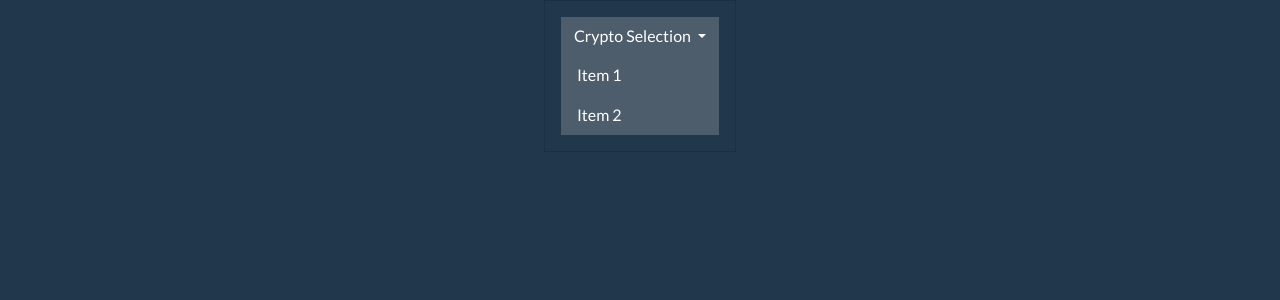
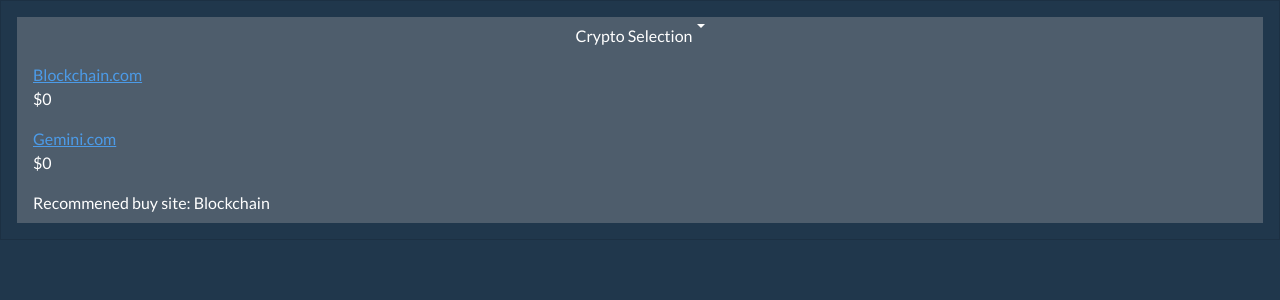
Before and after one commit to DannyMoses/chainalysis-takehome, a Flask app: page / in a window 1280 px wide. Shown: the top 300 px of the page. Run offline with Flask 2, Linux system fonts and the light colour scheme; data that the repository does not hold is empty; some libraries are stand-ins or nearby versions.

Commit message:
proof of concept works

```diff
--- a/app.py
+++ b/app.py
@@ -32,6 +32,9 @@
    print(exchange, currency)
    return 200
 
-@app.route("/update", methods=["GET"])
-def update():
-    return {"blockchain" : float(getFromBlockchain("BTC-USD")), "gemini" : float(getFromGemini("btcusd"))}
+@app.route("/update/<crypto>", methods=["GET"])
+def update(crypto="BTC"):
+    if (crypto == "BTC"):
+        return {"blockchain" : float(getFromBlockchain("BTC-USD")), "gemini" : float(getFromGemini("btcusd"))}
+    elif (crypto == "ETH"):
+        return {"blockchain" : float(getFromBlockchain("ETH-USD")), "gemini" : float(getFromGemini("ethusd"))}
--- a/static/index.js
+++ b/static/index.js
@@ -1,8 +1,27 @@
 console.log("js loaded");
 
-$(document).ready( () => {
+$(document).ready( function()  {
+
+	var selectedCrypto = "BTC";
+
+	$(".dropdown-menu li a").click( function()  {
+		$(this).parents(".dropdown").find(".btn").html($(this).text() + ' <span class="caret"></span>');
+		$(this).parents(".dropdown").find('.btn').val($(this).data('value'));
+		selectedCrypto = $(this).parents(".dropdown").find('.btn').val();
+	});
 
 
+	setInterval(function() {
+		$.get('/update/' + selectedCrypto, function(data, status){
+			console.log(data);
+			$("#blockchainData").text("$" + data["blockchain"]);
+			$("#geminiData").text("$" + data["gemini"]);
+			if (data["blockchain"] <= data["gemini"]) {
+				$("#recommendation").text("Recommened buy site: " + "Blockchain");
+			} else {
+				$("#recommendation").text("Recommened buy site: " + "Gemini");
+			}
+		});
+	}, 1000);
 
-}
-)
+});
--- a/templates/index.html
+++ b/templates/index.html
@@ -8,35 +8,36 @@
 
 		<link rel="stylesheet" href="https://stackpath.bootstrapcdn.com/bootstrap/4.3.1/css/bootstrap.min.css" integrity="sha384-ggOyR0iXCbMQv3Xipma34MD+dH/1fQ784/j6cY/iJTQUOhcWr7x9JvoRxT2MZw1T" crossorigin="anonymous">
 		<link rel="stylesheet" href="/static/superhero.css">
-
+		<script src="https://ajax.googleapis.com/ajax/libs/jquery/3.5.1/jquery.min.js"></script>
 		<script src="/static/index.js"></script>
 
 		<title>Crypto Exchage Price Comparison</title>
 	</head>
 
 	<body class="bg-dark">
-		<script src="https://code.jquery.com/jquery-3.3.1.slim.min.js" integrity="sha384-q8i/X+965DzO0rT7abK41JStQIAqVgRVzpbzo5smXKp4YfRvH+8abtTE1Pi6jizo" crossorigin="anonymous"></script>
 		<script src="https://cdnjs.cloudflare.com/ajax/libs/popper.js/1.14.7/umd/popper.min.js" integrity="sha384-UO2eT0CpHqdSJQ6hJty5KVphtPhzWj9WO1clHTMGa3JDZwrnQq4sF86dIHNDz0W1" crossorigin="anonymous"></script>
 	        <script src="https://stackpath.bootstrapcdn.com/bootstrap/4.3.1/js/bootstrap.min.js" integrity="sha384-JjSmVgyd0p3pXB1rRibZUAYoIIy6OrQ6VrjIEaFf/nJGzIxFDsf4x0xIM+B07jRM" crossorigin="anonymous"></script>
-
-		<div class="col d-flex justify-content-center">
+		<div class="row row-lg align-items-start justify-content-md-center">
+		<div class="col col-lg justify-content-center">
 			<div class="card bg-dark">
 				<div class="card-body">
-					<div class="dropdown">
-						<button class="btn btn-secondary dropdown-toggle" type="button" id="dropDownMenuButton" data-toggle="dropdown" aria-haspopup="true" aria-expanded="false">
+					<div class="dropdown d-flex flex-fill">
+						<button class="btn d-flex flex-fill justify-content-md-center btn-secondary dropdown-toggle" type="button" id="dropDownMenuButton" data-toggle="dropdown" aria-haspopup="true" aria-expanded="false">
 							Crypto Selection
 						</button>
-						<div class="dropdown-menu" aria-islabelledby="dropdownMenuButton">
-							<a class="dropdown-item" href="#">Bitcoin</a>
-							<a class="dropdown-item" href="#">Ethereum</a>
-						</div>
+						<ul class="dropdown-menu" aria-islabelledby="dropdownMenuButton">
+							<li><a class="dropdown-item" href="#" data-value="BTC">Bitcoin</a></li>
+							<li><a class="dropdown-item" href="#" data-value="ETH">Ethereum</a></li>
+						</ul>
 					</div>
-					<ul class="list-group list-group-flush bg-dark">
-						<li class="list-group-item text-white bg-secondary">Item 1</li>
-						<li class="list-group-item text-white bg-secondary">Item 2</li>
+					<ul class="list-group list-group-flush bg-dark justify-content-md-center">
+						<li class="list-group-item text-white bg-secondary"><a href="https://www.blockchain.com/">Blockchain.com</a><div id="blockchainData"></div></li>
+						<li class="list-group-item text-white bg-secondary"><a href="https://www.gemini.com/">Gemini.com</a><div id="geminiData"></div></li>
+						<li class="list-group-item text-white bg-secondary"><div id="recommendation"></div></li>
 					</ul>
 				</div>
 			</div>
 		</div>
+		</div>
 	</body>
 </html>
```
